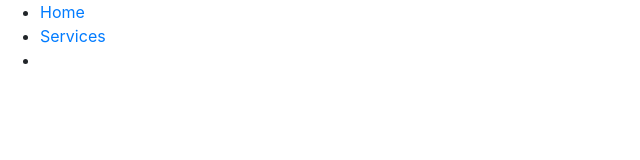
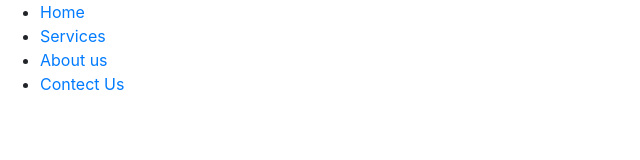
Before and after one commit to bibashjaprel/e-commerce-website, a plain HTML site: page index.html in a window 1280 px wide. Shown: the whole page, without its empty margins (0-640 px from the left). Drawn offline with nearby package versions, Linux system fonts and the light colour scheme.

Commit message:
modified nav list

```diff
--- a/index.html
+++ b/index.html
@@ -14,7 +14,8 @@
             <ul>
                 <li><a href="#">Home</a></li>
                 <li><a href="#">Services</a></li>
-                <li><a href="#"></a></li>
+                <li><a href="#">About us</a></li>
+                <li><a href="#">Contect Us</a></li>
             </ul>
         </nav>
     </header>
```
